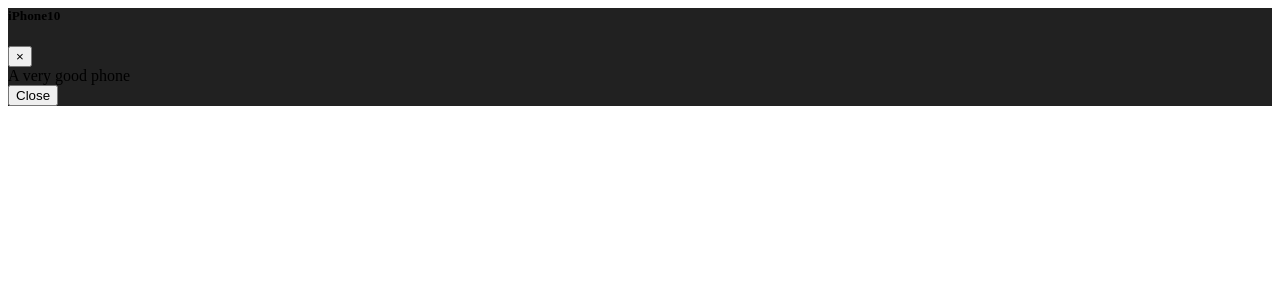
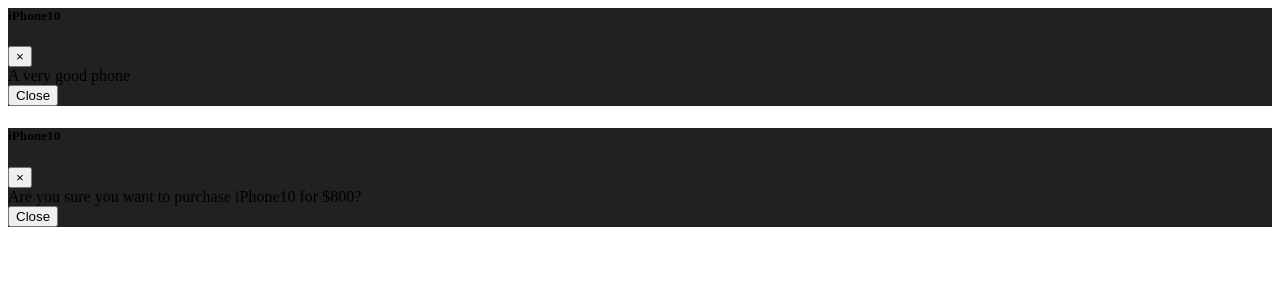
Before and after one commit to KrappRamiro/flask-market, a Flask app: template market/templates/includes/items_modals.html in a window 1280 px wide. Shown: the top 300 px of the page. Run offline with Flask 2, Linux system fonts and the light colour scheme; the template is opened without the code that fills it: values that come from a table or form of the project are taken from there, others are empty; data comes from the database, SQL or seed files in the repository.

Commit message:
added modal for Purchase this item

```diff
--- a/market/templates/includes/items_modals.html
+++ b/market/templates/includes/items_modals.html
@@ -33,3 +33,34 @@
     </div>
   </div>
 </div>
+
+
+<div
+  class="modal fade"
+  id="Modal-PurchaseConfirm-{{item.id}}"
+  tabindex="-1"
+  aria-labelledby="exampleModalLabel"
+  aria-hidden="true">
+  <div class="modal-dialog">
+    <div class="modal-content">
+      <div class="modal-header">
+        <h5
+          class="modal-title" id="exampleModalLabel">
+          <!-- Here goes the title -->
+          {{item.name}}
+        </h5>
+        <button type="button" class="close" data-dismiss="modal" aria-label="Close">
+          <span aria-hidden="true">&times;</span>
+        </button>
+      </div>
+      <div
+        class="modal-body">
+        <!-- Here goes the content -->
+        Are you sure you want to purchase {{item.name}} for ${{item.price}}?
+      </div>
+      <div class="modal-footer">
+        <button type="button" class="btn btn-primary" data-dismiss="modal">Close</button>
+      </div>
+    </div>
+  </div>
+</div>
--- a/market/templates/market.html
+++ b/market/templates/market.html
@@ -31,9 +31,10 @@
                 <td>
                   <!-- Button to trigger modal -->
                   <!-- the data-target needs the exact name of the modal i need to trigger -->
-                    <button class="btn btn-outline btn-info" data-toggle="modal" data-target="#Modal-MoreInfo-{{item.id}}"> More Info
+                    <button class="btn btn-outline btn-info" data-toggle="modal" data-target="#Modal-MoreInfo-{{ item.id }}"> More Info
                   </button>
-                  <button class="btn btn-outline btn-success">Purchase this item</button>
+                  <button class="btn btn-outline btn-success" data-toggle="modal" data-target="#Modal-PurchaseConfirm-{{item.id}}">
+                  Purchase this item</button>
                 </td>
               </tr>
             {% endfor %}
```
